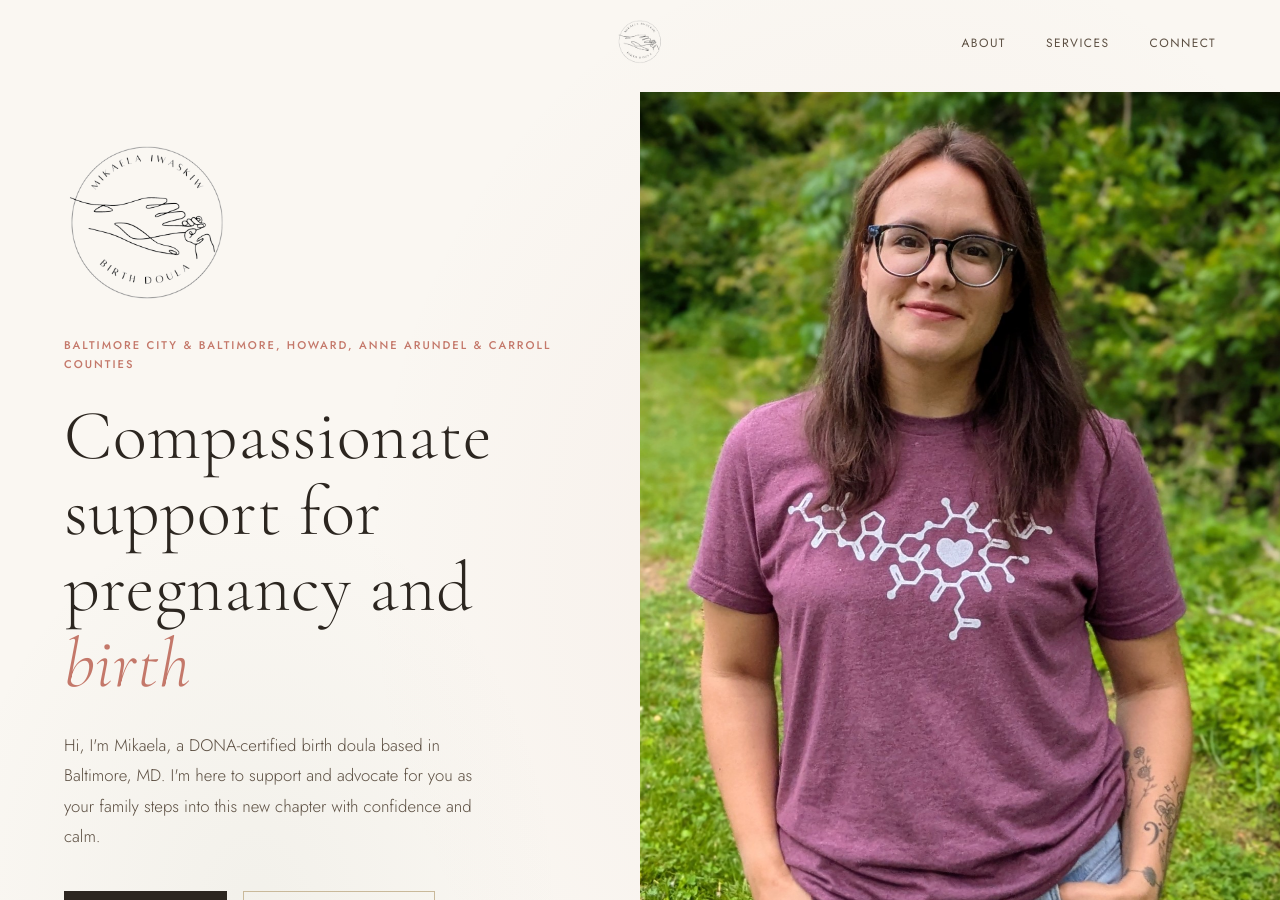
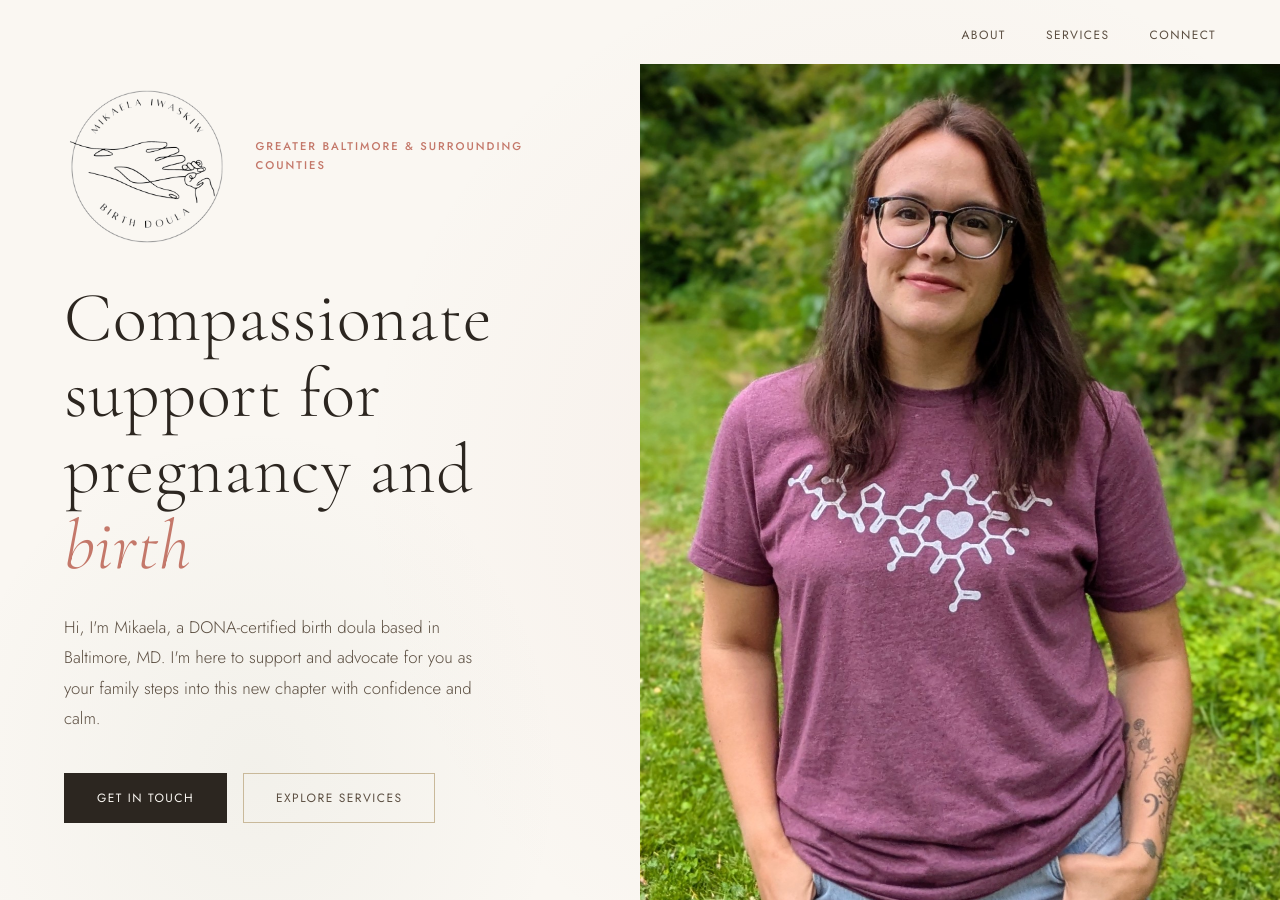
Before and after one commit to ciwaskiw/mikaelathedoula, a Jekyll site: the page built from index.html, in a window 1280 px wide and 900 px high. Built offline with Jekyll 4.4.1, drawn with Linux system fonts in a browser that asks for light colours.

Commit message:
Messing with the logo more.

```diff
--- a/assets/css/main.scss
+++ b/assets/css/main.scss
@@ -81,9 +81,9 @@ section { padding: var(--section-gap) 0; }
   top: 0; left: 0; right: 0;
   z-index: 100;
   padding: 1.25rem var(--gutter);
-  display: grid;
-  grid-template-columns: 1fr auto 1fr;
+  display: flex;
   align-items: center;
+  justify-content: flex-end;
   background: transparent;
   transition: background 0.4s ease, box-shadow 0.4s ease;
 }
@@ -95,19 +95,11 @@ section { padding: var(--section-gap) 0; }
 }
 
 .site-logo {
-  grid-column: 2;
-  justify-self: center;
-  display: flex;
-  align-items: center;
-}
-
-nav {
-  grid-column: 3;
-  justify-self: end;
+  display: none;
 }
 
 .site-logo-img {
-  height: 44px;
+  height: 60px;
   width: auto;
   display: block;
 }
@@ -136,8 +128,9 @@ nav a:hover { color: var(--rose); }
   min-height: 100svh;
   display: grid;
   grid-template-columns: 1fr 1fr;
-  align-items: center;
-  padding-top: 5rem;
+  align-items: start;
+  padding-top: 4rem;
+  padding-bottom: 0;
   overflow: hidden;
   position: relative;
 }
@@ -153,15 +146,24 @@ nav a:hover { color: var(--rose); }
 }
 
 .hero-text {
-  padding: var(--gutter);
+  padding: 1.5rem var(--gutter) var(--gutter);
   padding-right: 3rem;
   animation: fadeUp 0.9s ease both;
 }
 
+.hero-brand {
+  display: flex;
+  align-items: center;
+  gap: 1.5rem;
+  margin-bottom: 2rem;
+}
+
+.hero-brand .eyebrow { margin-bottom: 0; }
+
 .hero-logo {
   height: 160px;
   width: auto;
-  margin-bottom: 2rem;
+  flex-shrink: 0;
 }
 
 .hero-text .eyebrow { margin-bottom: 1.5rem; }
@@ -732,9 +734,12 @@ nav a:hover { color: var(--rose); }
     height: 60vw;
     border-left: none;
     border-top: 1px solid var(--linen);
+    order: -1;
   }
 
   .hero-text { padding: var(--gutter); }
+
+  .hero-logo { display: none; }
 
   .intro-inner { grid-template-columns: 1fr; }
 
@@ -748,6 +753,8 @@ nav a:hover { color: var(--rose); }
 }
 
 @media (max-width: 600px) {
+  .site-header { justify-content: center; }
+  .site-logo { display: flex; align-items: center; }
   nav { display: none; }
   .contact-links { flex-direction: column; align-items: center; }
 }
--- a/index.html
+++ b/index.html
@@ -5,8 +5,10 @@ layout: default
 <!-- ============ HERO ============ -->
 <section class="hero" aria-label="Introduction">
   <div class="hero-text">
-    <img src="{{ '/assets/images/logo.png' | relative_url }}" alt="Mikaela Iwaskiw, Birth Doula" class="hero-logo">
-    <p class="eyebrow">Baltimore City &amp; Baltimore, Howard, Anne Arundel &amp; Carroll Counties</p>
+    <div class="hero-brand">
+      <img src="{{ '/assets/images/logo.png' | relative_url }}" alt="Mikaela Iwaskiw, Birth Doula" class="hero-logo">
+      <p class="eyebrow">Greater Baltimore &amp; Surrounding Counties</p>
+    </div>
     <h1 class="hero-headline">
       Compassionate support for pregnancy and <em>birth</em>
     </h1>
```
Also changed, not shown: 4 other files.
